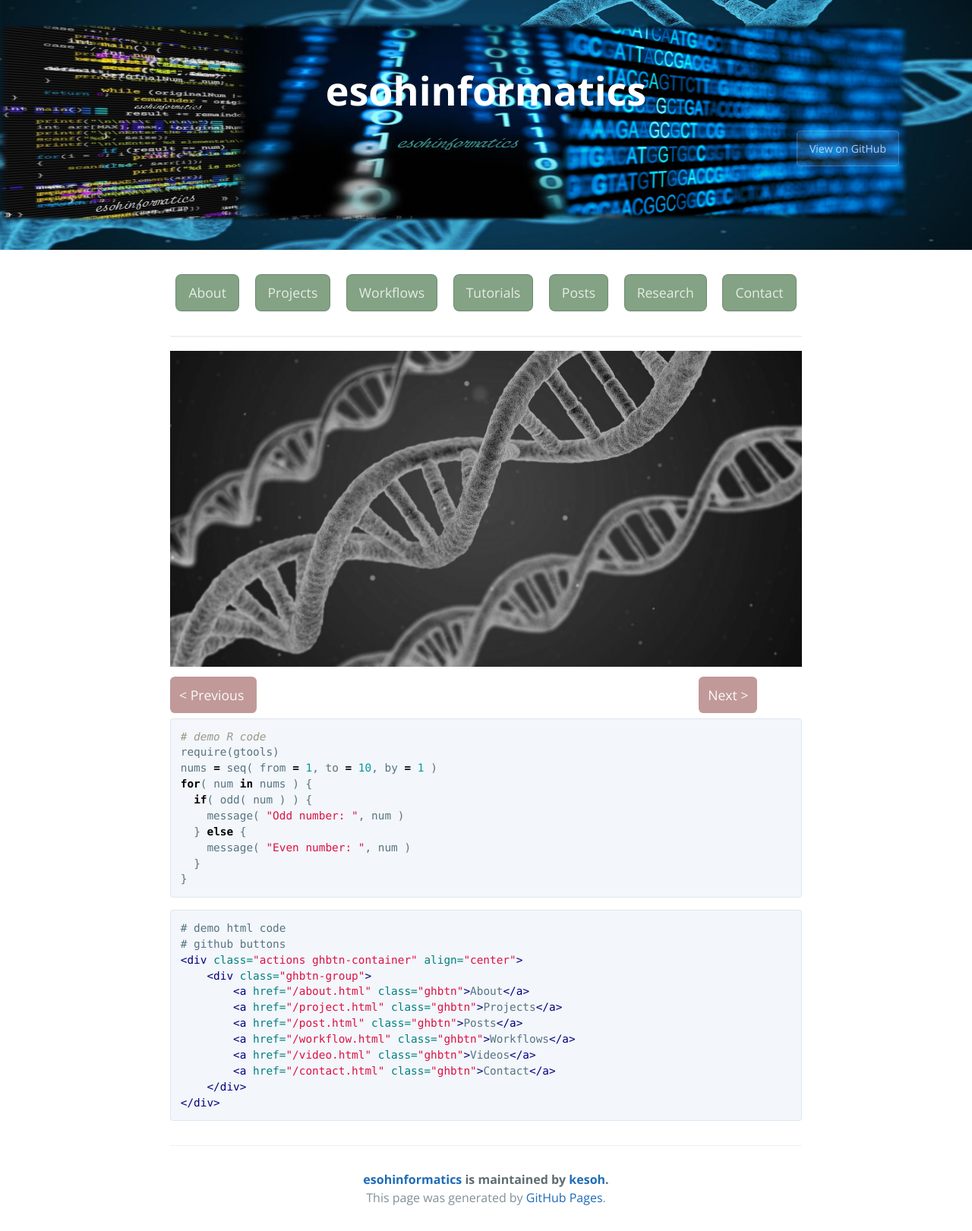
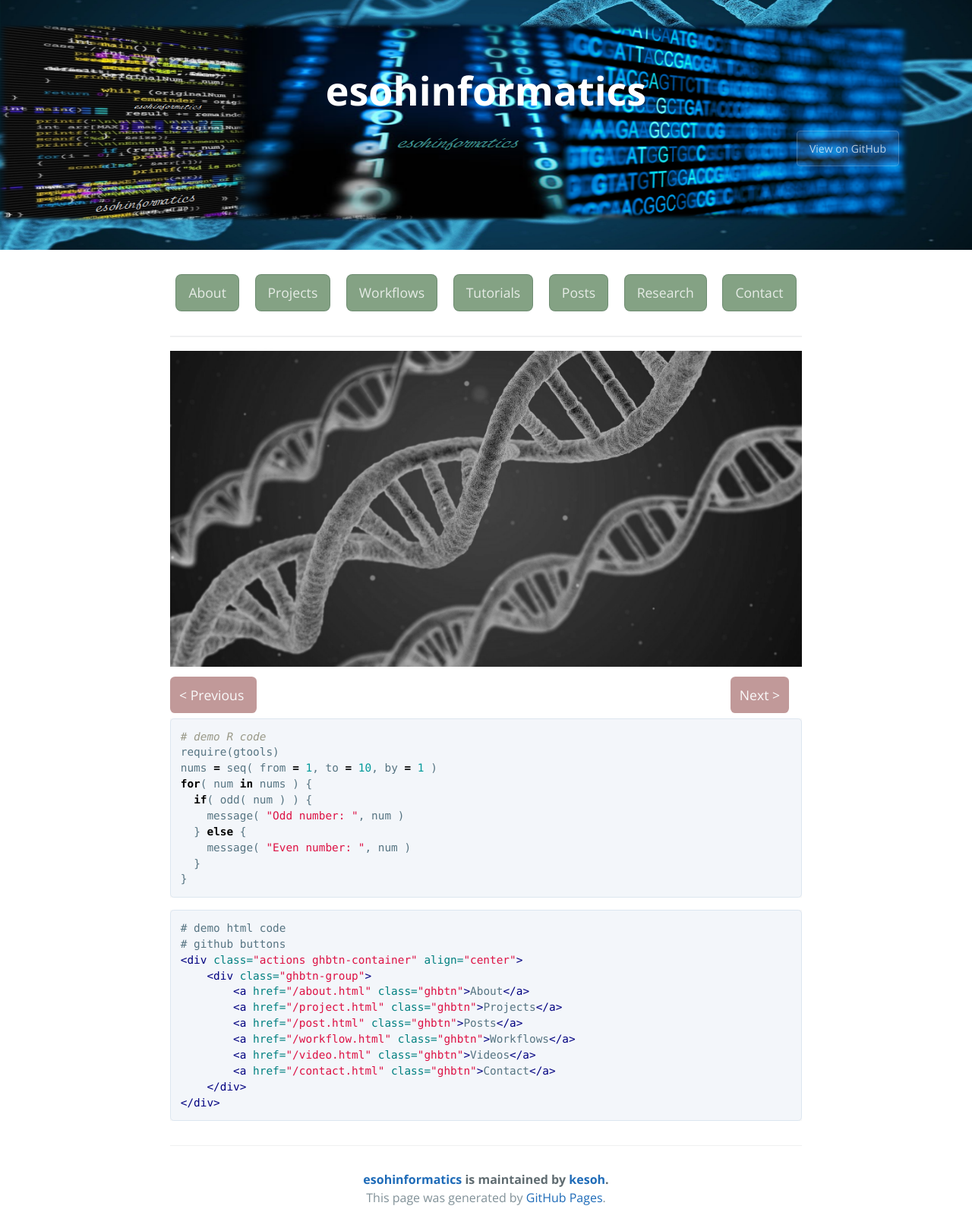
Before and after one commit to esohkevin/esohkevin.github.io, a Jekyll site: the page built from docs/index.md, in a window 1280 px wide. Shown: the whole page at 76% size. Built offline with Jekyll 4.4.1, drawn with Linux system fonts in a browser that asks for light colours; the repository's description, which GitHub fills in, is left out.

```diff
--- a/docs/index.md
+++ b/docs/index.md
@@ -25,7 +25,7 @@
   <span style="color: rgba(250, 250, 250, 1.0) ;background-color: rgba(100, 0, 0, 0.4); padding: 0.75rem; border-radius: 0.4rem; text-align: center; margin-right: 50%; " align="left">
     < Previous
   </span>
-  <span style="color: rgba(250, 250, 250, 1.0); background-color: rgba(100, 0, 0, 0.4); padding: 0.75rem; border-radius: 0.4rem; text-align: center; margin-left: 20%; margin-right: 0%;" align="right">
+  <span style="color: rgba(250, 250, 250, 1.0); background-color: rgba(100, 0, 0, 0.4); padding: 0.75rem; border-radius: 0.4rem; text-align: center; margin-left: 25%; margin-right: 0%;" align="right">
     Next >
   </span>
 </p>
```
